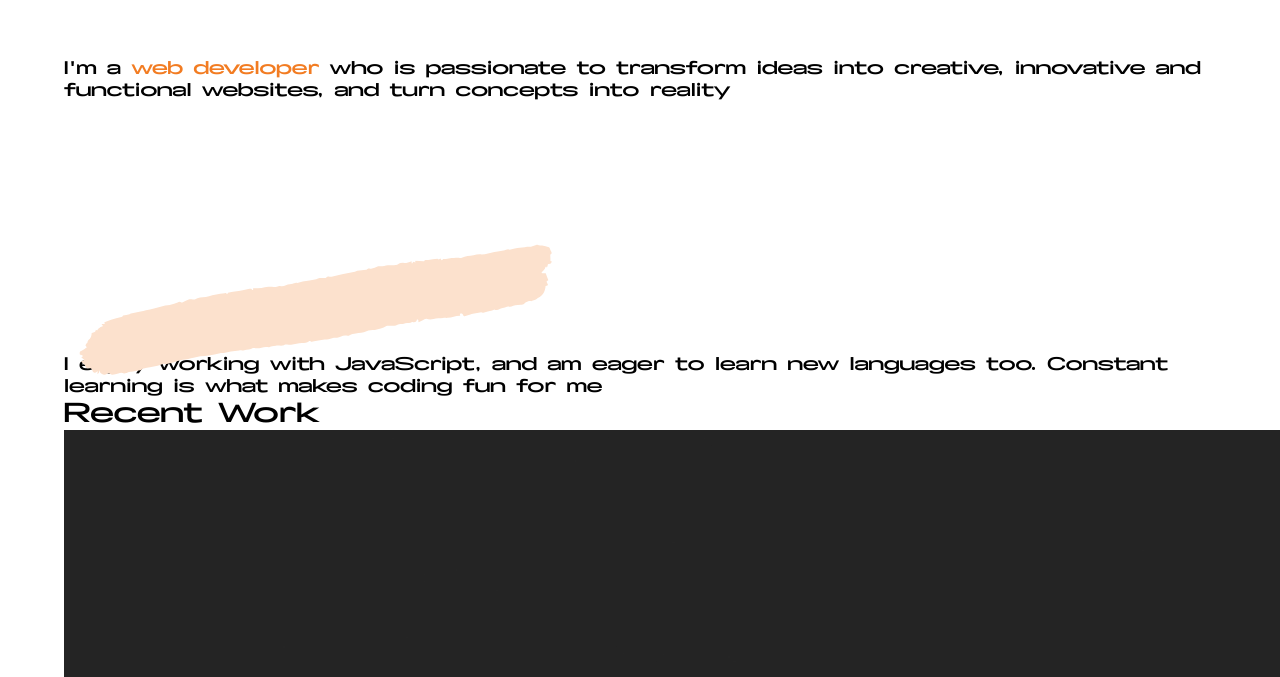
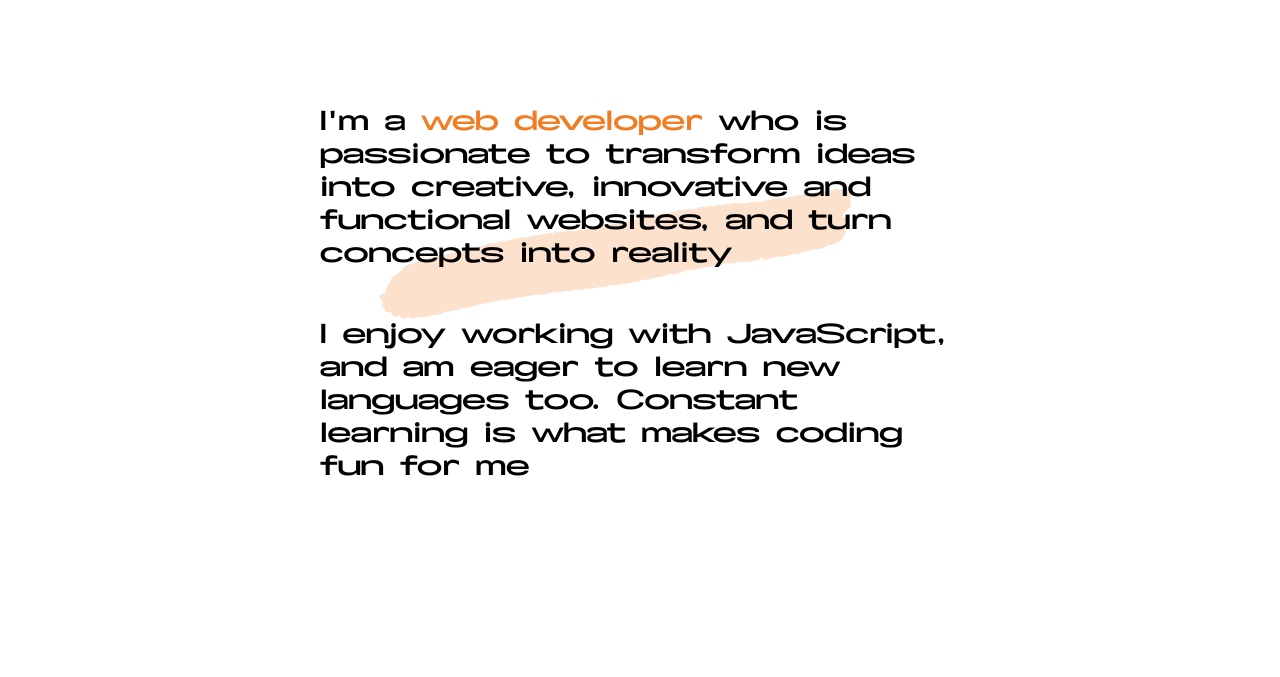
Before and after one commit to aim-t/portfolio-canva, a plain HTML site: page index.html in a window 1280 px wide. Shown: the part 803-1480 px from the top of the page. Drawn offline with Linux system fonts and the light colour scheme.

Commit message:
Finish desktop About section

```diff
--- a/style.css
+++ b/style.css
@@ -86,3 +86,19 @@ nav a{
     margin-top: 4em;
 
 }
+
+#about{
+    padding: 2em 20vw;
+    font-size: 24px;
+    position: relative;
+    height: 90vh;
+}
+#about div{
+    padding-bottom: 2em;
+}
+#about img{
+    position: absolute;
+    left: 12.5em;
+    top: -0.5em;
+    z-index: -1;
+}
```
